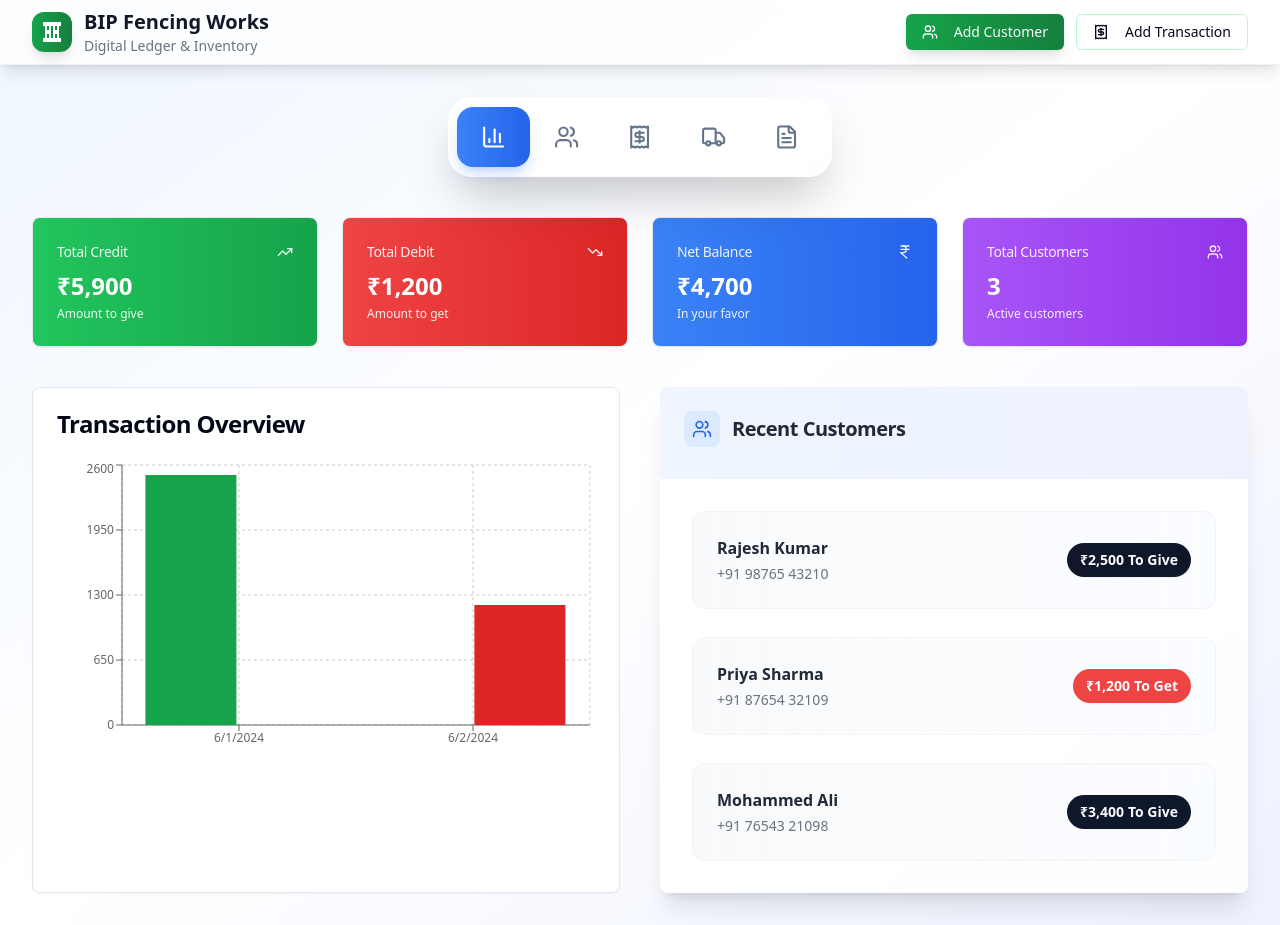
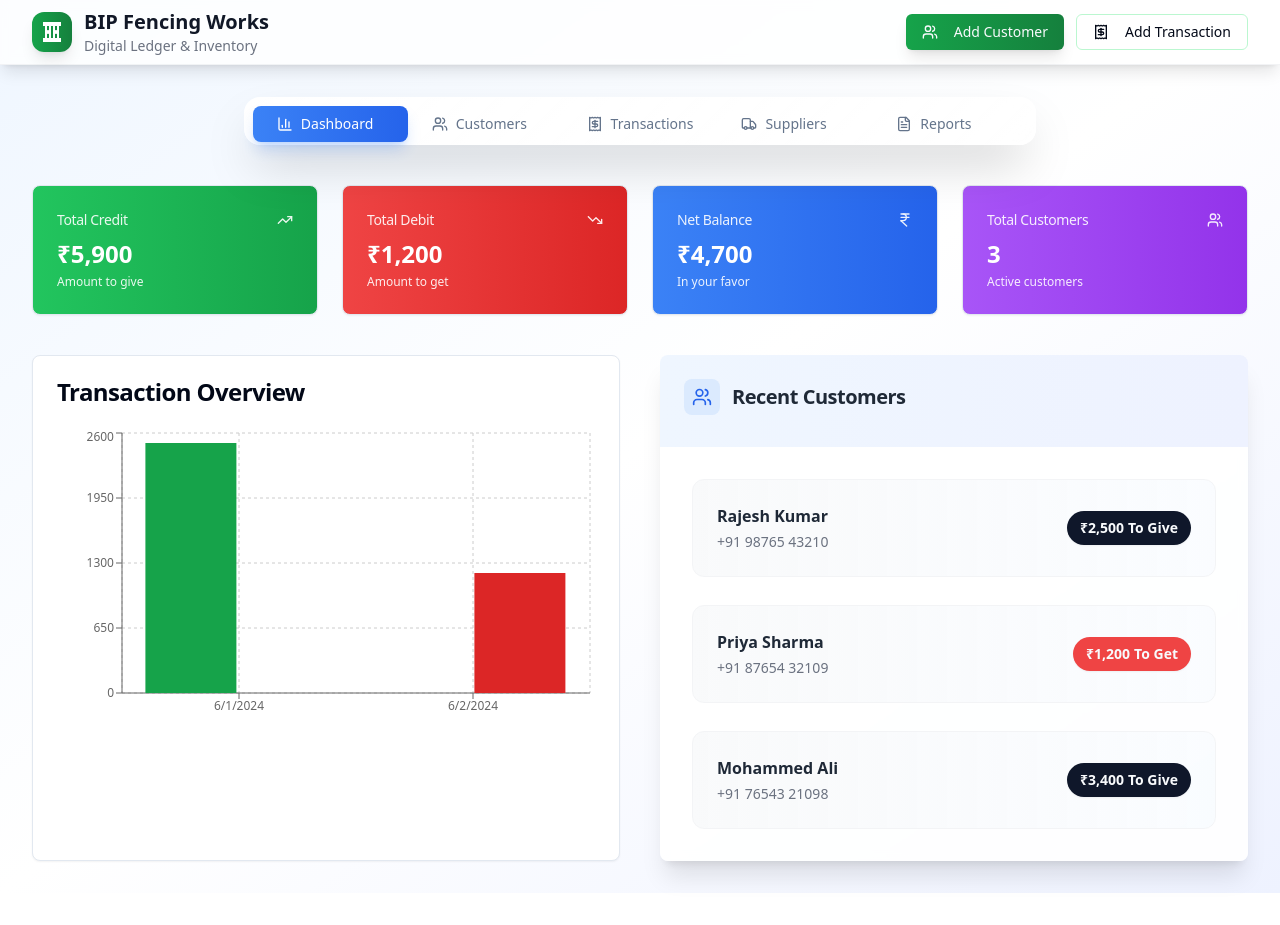
Before and after one commit to kishoreksk/pocket-book-online, a React (Vite) app: page / in a window 1280 px wide. After the commit the page ends 893 px from the top, so only its background shows below. Built offline with nearby package versions, Linux system fonts and the light colour scheme.

Commit message:
feat: Show text descriptions on navigation
Show text descriptions alongside icons in the navigation panel on larger screens, while maintaining the icon-only layout on mobile screens.

```diff
--- a/src/pages/Index.tsx
+++ b/src/pages/Index.tsx
@@ -1,3 +1,4 @@
+
 import React, { useState, useEffect } from 'react';
 import { Card, CardContent, CardHeader, CardTitle } from '@/components/ui/card';
 import { Button } from '@/components/ui/button';
@@ -400,44 +401,49 @@ const Index = () => {
 
       <div className="max-w-7xl mx-auto px-3 sm:px-4 lg:px-8 py-6 sm:py-8">
         <Tabs value={activeTab} onValueChange={setActiveTab} className="space-y-8 sm:space-y-10">
-          {/* Floating Navigation Tabs - Icons Only */}
-          <div className="fixed bottom-6 left-1/2 transform -translate-x-1/2 z-50 sm:relative sm:bottom-auto sm:left-auto sm:transform-none sm:flex sm:justify-center">
-            <TabsList className="grid grid-cols-5 w-80 sm:w-96 h-16 sm:h-20 p-2 bg-white/95 backdrop-blur-lg shadow-2xl border border-white/20 rounded-3xl sm:rounded-3xl floating-nav">
+          {/* Navigation Tabs - Mobile: Icons Only, Desktop: Icons + Text */}
+          <div className="fixed bottom-6 left-1/2 transform -translate-x-1/2 z-50 lg:relative lg:bottom-auto lg:left-auto lg:transform-none lg:flex lg:justify-center">
+            <TabsList className="grid grid-cols-5 w-80 lg:w-auto h-16 lg:h-12 p-2 bg-white/95 backdrop-blur-lg shadow-2xl border border-white/20 rounded-3xl lg:rounded-2xl floating-nav">
               <TabsTrigger
                 value="dashboard"
-                className="flex items-center justify-center px-3 sm:px-6 py-3 sm:py-4 rounded-2xl text-xs sm:text-sm font-medium transition-all duration-300 data-[state=active]:bg-gradient-to-r data-[state=active]:from-blue-500 data-[state=active]:to-blue-600 data-[state=active]:text-white data-[state=active]:shadow-lg data-[state=active]:shadow-blue-500/25 hover:bg-blue-50 hover:text-blue-700"
+                className="flex items-center justify-center lg:justify-start px-3 lg:px-6 py-3 lg:py-2 rounded-2xl lg:rounded-lg text-xs lg:text-sm font-medium transition-all duration-300 data-[state=active]:bg-gradient-to-r data-[state=active]:from-blue-500 data-[state=active]:to-blue-600 data-[state=active]:text-white data-[state=active]:shadow-lg data-[state=active]:shadow-blue-500/25 hover:bg-blue-50 hover:text-blue-700 lg:space-x-2"
               >
-                <BarChart3 className="h-5 w-5 sm:h-7 sm:w-7" />
+                <BarChart3 className="h-5 w-5 lg:h-4 lg:w-4" />
+                <span className="hidden lg:inline">Dashboard</span>
               </TabsTrigger>
               <TabsTrigger
                 value="customers"
-                className="flex items-center justify-center px-3 sm:px-6 py-3 sm:py-4 rounded-2xl text-xs sm:text-sm font-medium transition-all duration-300 data-[state=active]:bg-gradient-to-r data-[state=active]:from-green-500 data-[state=active]:to-green-600 data-[state=active]:text-white data-[state=active]:shadow-lg data-[state=active]:shadow-green-500/25 hover:bg-green-50 hover:text-green-700"
+                className="flex items-center justify-center lg:justify-start px-3 lg:px-6 py-3 lg:py-2 rounded-2xl lg:rounded-lg text-xs lg:text-sm font-medium transition-all duration-300 data-[state=active]:bg-gradient-to-r data-[state=active]:from-green-500 data-[state=active]:to-green-600 data-[state=active]:text-white data-[state=active]:shadow-lg data-[state=active]:shadow-green-500/25 hover:bg-green-50 hover:text-green-700 lg:space-x-2"
               >
-                <Users className="h-5 w-5 sm:h-7 sm:w-7" />
+                <Users className="h-5 w-5 lg:h-4 lg:w-4" />
+                <span className="hidden lg:inline">Customers</span>
               </TabsTrigger>
               <TabsTrigger
                 value="transactions"
-                className="flex items-center justify-center px-3 sm:px-6 py-3 sm:py-4 rounded-2xl text-xs sm:text-sm font-medium transition-all duration-300 data-[state=active]:bg-gradient-to-r data-[state=active]:from-purple-500 data-[state=active]:to-purple-600 data-[state=active]:text-white data-[state=active]:shadow-lg data-[state=active]:shadow-purple-500/25 hover:bg-purple-50 hover:text-purple-700"
+                className="flex items-center justify-center lg:justify-start px-3 lg:px-6 py-3 lg:py-2 rounded-2xl lg:rounded-lg text-xs lg:text-sm font-medium transition-all duration-300 data-[state=active]:bg-gradient-to-r data-[state=active]:from-purple-500 data-[state=active]:to-purple-600 data-[state=active]:text-white data-[state=active]:shadow-lg data-[state=active]:shadow-purple-500/25 hover:bg-purple-50 hover:text-purple-700 lg:space-x-2"
               >
-                <Receipt className="h-5 w-5 sm:h-7 sm:w-7" />
+                <Receipt className="h-5 w-5 lg:h-4 lg:w-4" />
+                <span className="hidden lg:inline">Transactions</span>
               </TabsTrigger>
               <TabsTrigger
                 value="suppliers"
-                className="flex items-center justify-center px-3 sm:px-6 py-3 sm:py-4 rounded-2xl text-xs sm:text-sm font-medium transition-all duration-300 data-[state=active]:bg-gradient-to-r data-[state=active]:from-orange-500 data-[state=active]:to-orange-600 data-[state=active]:text-white data-[state=active]:shadow-lg data-[state=active]:shadow-orange-500/25 hover:bg-orange-50 hover:text-orange-700"
+                className="flex items-center justify-center lg:justify-start px-3 lg:px-6 py-3 lg:py-2 rounded-2xl lg:rounded-lg text-xs lg:text-sm font-medium transition-all duration-300 data-[state=active]:bg-gradient-to-r data-[state=active]:from-orange-500 data-[state=active]:to-orange-600 data-[state=active]:text-white data-[state=active]:shadow-lg data-[state=active]:shadow-orange-500/25 hover:bg-orange-50 hover:text-orange-700 lg:space-x-2"
               >
-                <Truck className="h-5 w-5 sm:h-7 sm:w-7" />
+                <Truck className="h-5 w-5 lg:h-4 lg:w-4" />
+                <span className="hidden lg:inline">Suppliers</span>
               </TabsTrigger>
               <TabsTrigger
                 value="reports"
-                className="flex items-center justify-center px-3 sm:px-6 py-3 sm:py-4 rounded-2xl text-xs sm:text-sm font-medium transition-all duration-300 data-[state=active]:bg-gradient-to-r data-[state=active]:from-indigo-500 data-[state=active]:to-indigo-600 data-[state=active]:text-white data-[state=active]:shadow-lg data-[state=active]:shadow-indigo-500/25 hover:bg-indigo-50 hover:text-indigo-700"
+                className="flex items-center justify-center lg:justify-start px-3 lg:px-6 py-3 lg:py-2 rounded-2xl lg:rounded-lg text-xs lg:text-sm font-medium transition-all duration-300 data-[state=active]:bg-gradient-to-r data-[state=active]:from-indigo-500 data-[state=active]:to-indigo-600 data-[state=active]:text-white data-[state=active]:shadow-lg data-[state=active]:shadow-indigo-500/25 hover:bg-indigo-50 hover:text-indigo-700 lg:space-x-2"
               >
-                <FileText className="h-5 w-5 sm:h-7 sm:w-7" />
+                <FileText className="h-5 w-5 lg:h-4 lg:w-4" />
+                <span className="hidden lg:inline">Reports</span>
               </TabsTrigger>
             </TabsList>
           </div>
 
           {/* Add bottom padding for mobile to account for floating nav */}
-          <div className="pb-24 sm:pb-0">
+          <div className="pb-24 lg:pb-0">
             {/* Dashboard Tab */}
             <TabsContent value="dashboard" className="space-y-8 sm:space-y-10">
               <DashboardStats
```
